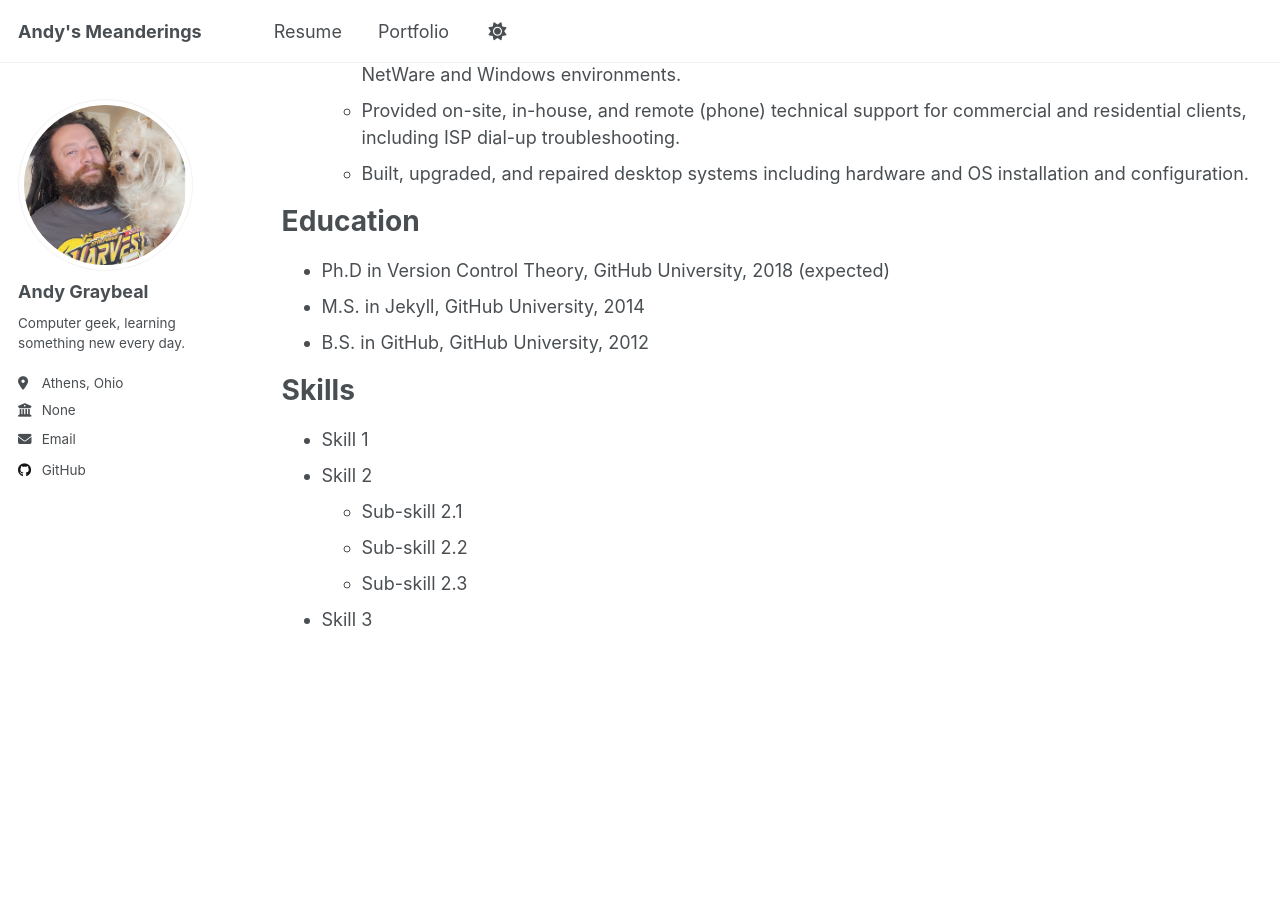
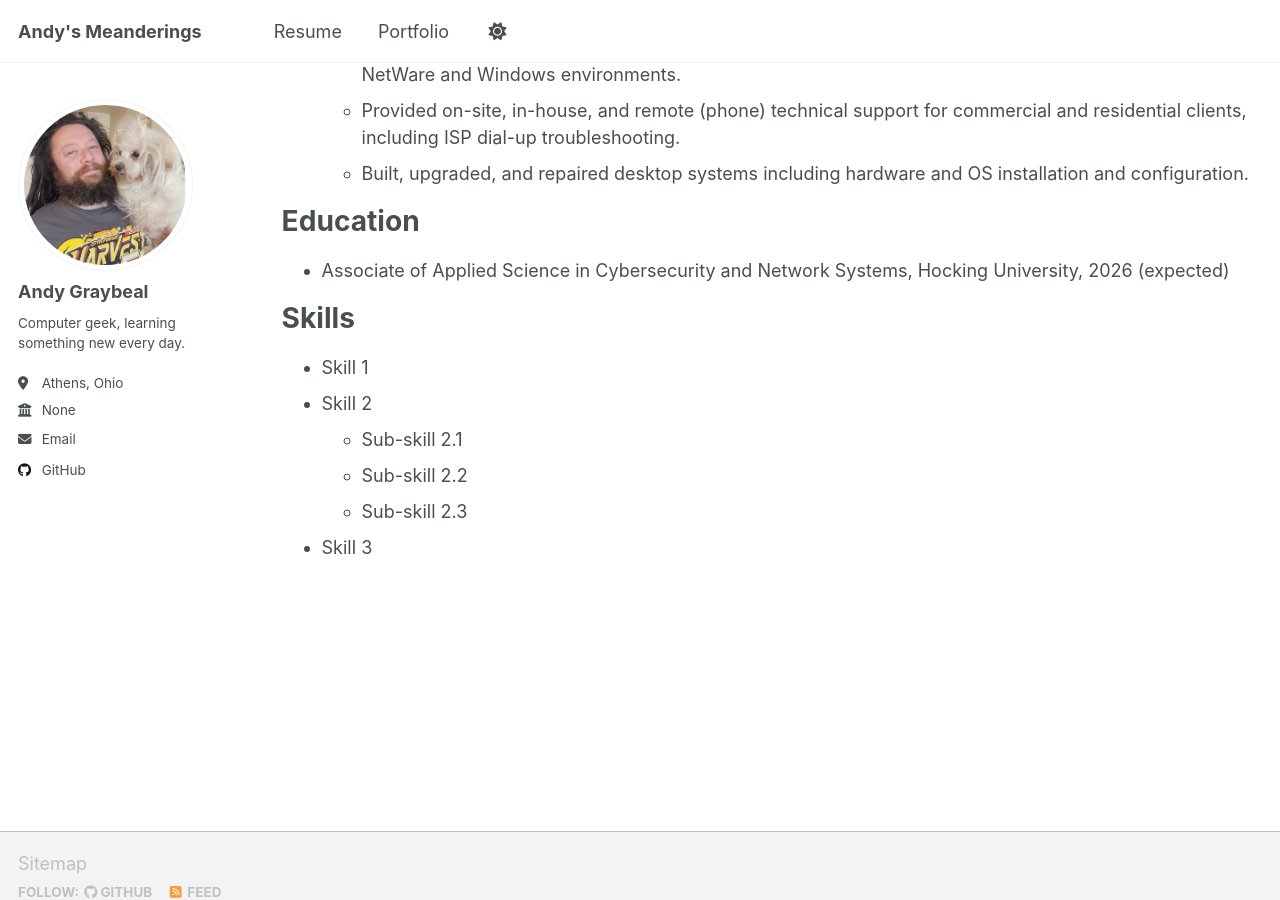
Before and after one commit to andy-graybeal/andy-graybeal.github.io, a Jekyll site: the page built from _pages/resume.md, in a window 1280 px wide and 900 px high, scrolled down 1347 px. Built offline with Jekyll 4.4.1, drawn with Linux system fonts in a browser that asks for light colours; a script that is not in the unit is left out.

Commit message:
Update resume.md

```diff
--- a/_pages/resume.md
+++ b/_pages/resume.md
@@ -45,10 +45,7 @@ Work experience
 
 Education
 ======
-* Ph.D in Version Control Theory, GitHub University, 2018 (expected)
-* M.S. in Jekyll, GitHub University, 2014
-* B.S. in GitHub, GitHub University, 2012
-
+* Associate of Applied Science in Cybersecurity and Network Systems, Hocking University, 2026 (expected)
 
 Skills
 ======
```
